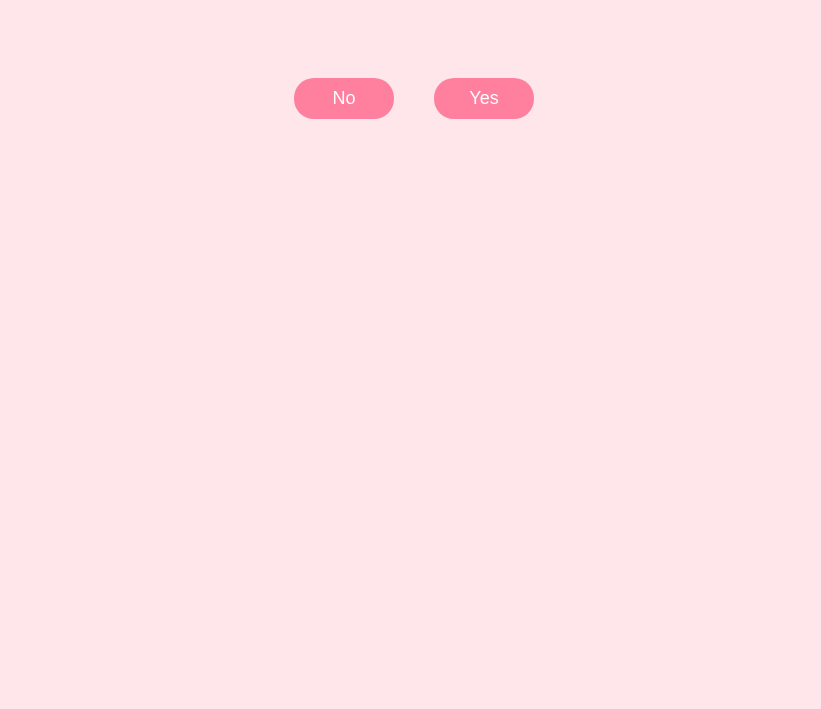
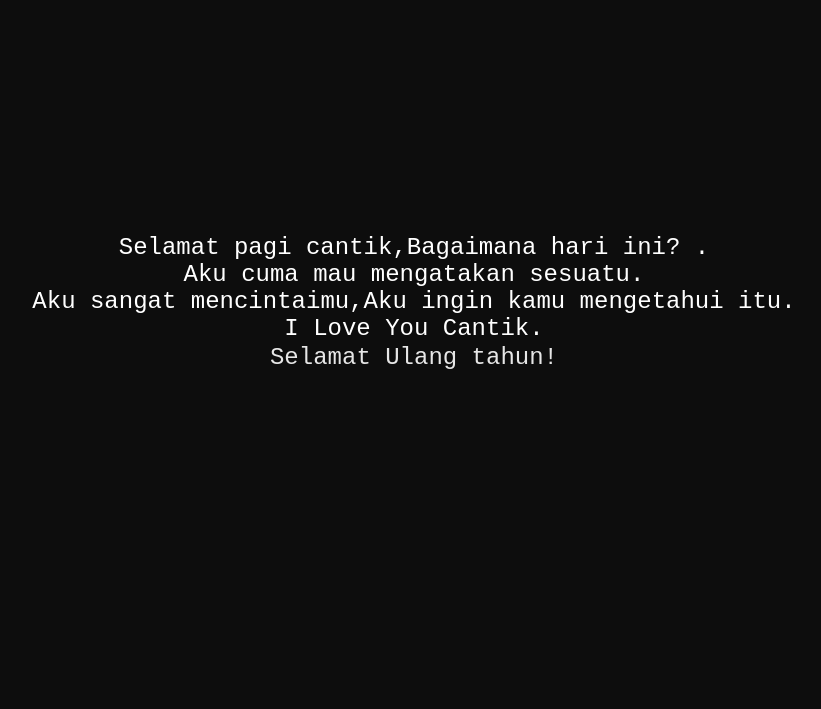
Before and after one commit to Skyviennn/cinta, a plain HTML site: page index.html in a window 1280 px wide. Shown: the part 107-816 px from the top of the page, without its empty margins (226-1047 px from the left). Drawn offline with Linux system fonts and the light colour scheme.

Commit message:
Update index.html

```diff
--- a/index.html
+++ b/index.html
@@ -2,148 +2,54 @@
 <html lang="en">
 <head>
   <meta charset="UTF-8" />
-  <title>Do You Love Me?</title>
+  <meta name="viewport" content="width=device-width, initial-scale=1.0"/>
+  <title>Valentine Code</title>
   <style>
     body {
-      font-family: sans-serif;
-      background-color: #ffe6ea;
+      background: #0d0d0d;
+      color: #fff;
+      font-family: 'Courier New', monospace;
+      display: flex;
+      flex-direction: column;
+      align-items: center;
+      justify-content: center;
+      height: 100vh;
+      overflow: hidden;
+    }
+
+    .text-container {
       text-align: center;
-      margin: 0;
-      padding: 0;
-      overflow: hidden; /* Mencegah scrollbar muncul */
+      font-size: 1.5rem;
+      max-width: 90%;
     }
-    #message {
-      margin-top: 50px;
-      font-size: 36px;
-      color: #d43f5b; /* Visible red color */
-      font-weight: bold;
-      user-select: none;
-      opacity: 1;
-      transition: opacity 0.5s ease;
-      min-height: 50px; /* to prevent layout jump */
+
+    .line {
+      opacity: 0;
+      transform: translateY(20px);
+      animation: fadeInUp 0.8s ease forwards;
     }
-    #questionContainer {
-      margin-top: 30px;
-      position: relative;
-      height: 150px;
-      display: flex;
-      justify-content: center; /* center horizontally */
-      align-items: center; /* center vertically inside the container */
-      gap: 40px; /* space between buttons */
-      flex-direction: row;
-      flex-wrap: nowrap;
-      user-select: none;
-    }
-    button {
-      padding: 10px 20px;
-      border: none;
-      border-radius: 20px;
-      background-color: #ff7f9f;
-      color: white;
-      font-size: 18px;
-      cursor: pointer;
-      position: relative; /* so we can move "noBtn" by left/top if needed */
-      user-select: none;
-      min-width: 100px;
-      transition: background-color 0.3s ease;
-    }
-    button:hover {
-      background-color: #ff5a75;
-    }
-    #noBtn {
-      /* Will be moved by JS */
-    }
-    .flying-heart {
-      position: absolute;
-      font-size: 24px; /* Heart size */
-      animation: fly 2s forwards; /* Animation duration */
-      user-select: none;
-      pointer-events: none;
-      z-index: 9999;
-    }
-    @keyframes fly {
-      0% {
-        transform: translateY(100vh);
+
+    .line:nth-child(1) { animation-delay: 0.5s; }
+    .line:nth-child(2) { animation-delay: 1.5s; }
+    .line:nth-child(3) { animation-delay: 2.5s; }
+    .line:nth-child(4) { animation-delay: 3.5s; }
+    .line:nth-child(5) { animation-delay: 4.5s; }
+
+    @keyframes fadeInUp {
+      to {
         opacity: 1;
-      }
-      50% {
-        transform: translateY(-50vh);
-        opacity: 1;
-      }
-      100% {
-        transform: translateY(100vh);
-        opacity: 0;
+        transform: translateY(0);
       }
     }
   </style>
 </head>
 <body>
-
-  <div id="message">Will you marry me?</div>
-  <div id="questionContainer">
-    <button id="noBtn">No</button>
-    <button id="yesBtn">Yes</button>
+  <div class="text-container">
+    <div class="line">Selamat pagi cantik,Bagaimana hari ini? .</div>
+    <div class="line">Aku cuma mau mengatakan sesuatu.</div>
+    <div class="line">Aku sangat mencintaimu,Aku ingin kamu mengetahui itu.</div>
+    <div class="line">I Love You Cantik.</div>
+    <div class="line">Selamat Ulang tahun!</div>
   </div>
-
-  <script>
-    document.addEventListener("DOMContentLoaded", () => {
-      const noBtn = document.getElementById("noBtn");
-      const yesBtn = document.getElementById("yesBtn");
-      const message = document.getElementById("message");
-
-      // Function to move the "No" button randomly inside viewport, but keep it visible
-      const moveNoButton = () => {
-        const maxX = window.innerWidth - noBtn.offsetWidth - 20;
-        const maxY = window.innerHeight - noBtn.offsetHeight - 20;
-
-        const newX = Math.floor(Math.random() * maxX);
-        const newY = Math.floor(Math.random() * maxY);
-
-        noBtn.style.position = 'fixed';
-        noBtn.style.left = `${newX}px`;
-        noBtn.style.top = `${newY}px`;
-      };
-
-      // Move noBtn on mouseover and on click/tap
-      noBtn.addEventListener("mouseover", moveNoButton);
-      noBtn.addEventListener("touchstart", (e) => {
-        e.preventDefault();
-        moveNoButton();
-      });
-      noBtn.addEventListener("click", (e) => {
-        e.preventDefault();
-        moveNoButton();
-      });
-
-      yesBtn.addEventListener("click", () => {
-        // Change message text to "I love you ❤️"
-        message.textContent = "I LOVE YOU SAYANG ❤️";
-
-        // Create 1000 flying hearts
-        for (let i = 0; i < 200; i++) {
-          createFlyingHeart();
-        }
-      });
-
-      function createFlyingHeart() {
-        const flyingHeart = document.createElement("div");
-        flyingHeart.classList.add("flying-heart");
-        flyingHeart.innerHTML = "❤️";
-
-        const randomX = Math.random() * window.innerWidth;
-        flyingHeart.style.left = `${randomX}px`;
-
-        const randomDelay = Math.random() * 2;
-        flyingHeart.style.animationDelay = `${randomDelay}s`;
-
-        document.body.appendChild(flyingHeart);
-
-        flyingHeart.addEventListener('animationend', () => {
-          flyingHeart.remove();
-        });
-      }
-    });
-  </script>
-
 </body>
 </html>
```
